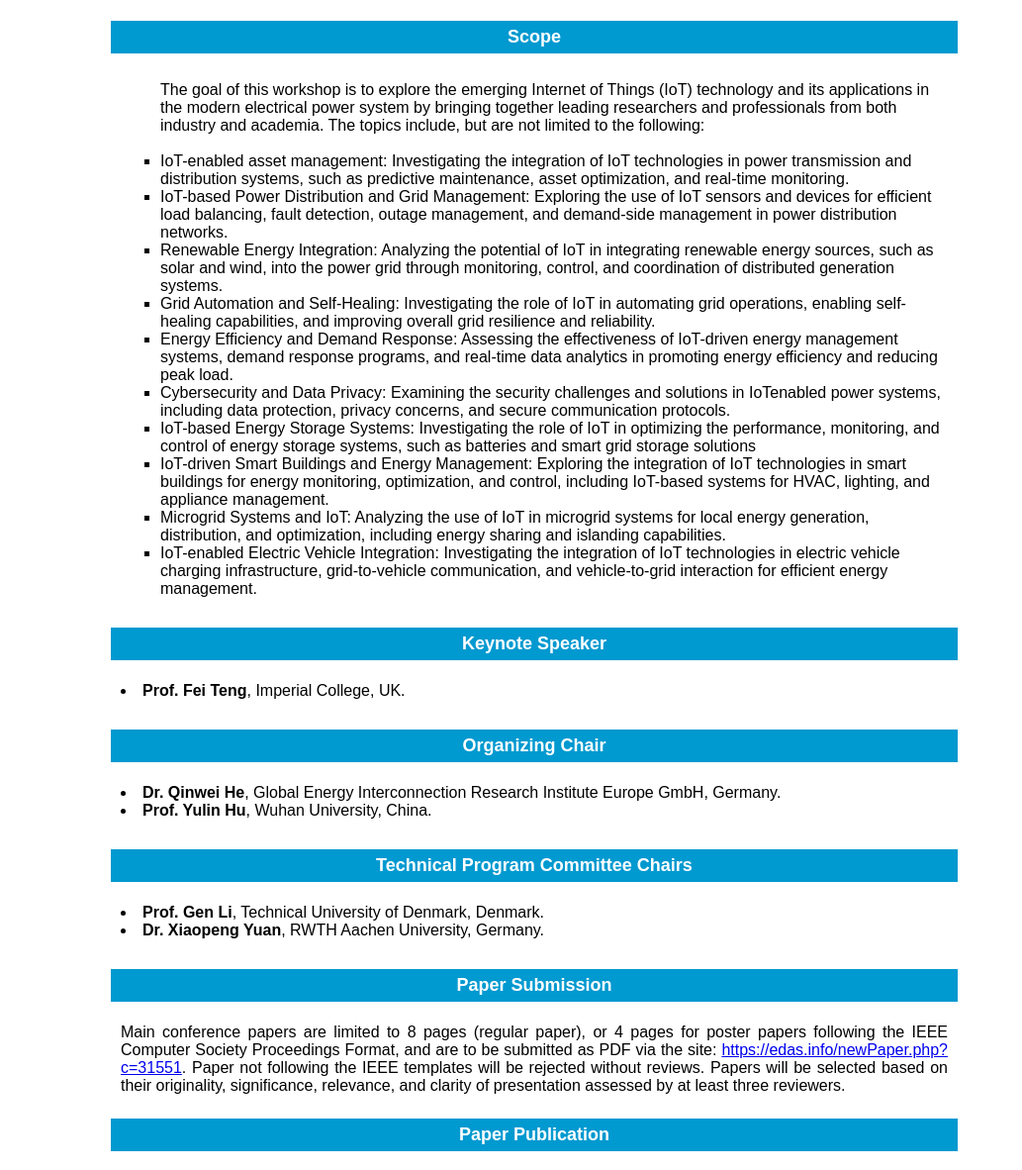
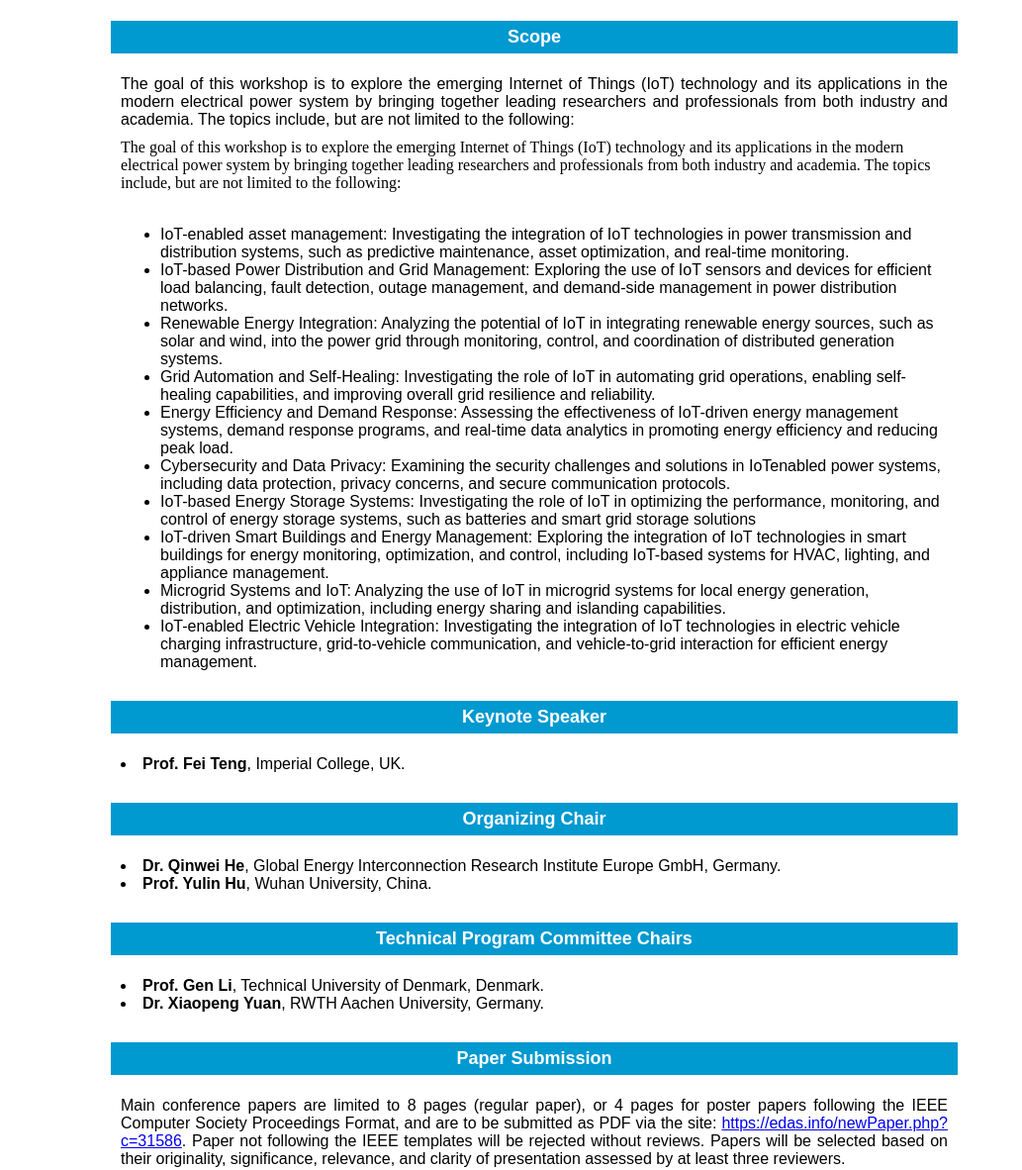
Before and after one commit to IoT-PS/IoT-PS-2023, a plain HTML site: page index.html in a window 1280 px wide. Shown: the part 595-1777 px from the top of the page at 99% size, 0-1033 px from the left. Drawn offline with Linux system fonts and the light colour scheme.

Commit message:
Update index.html

```diff
--- a/index.html
+++ b/index.html
@@ -216,13 +216,13 @@
                                 <td class="background-style" style="PADDING-RIGHT: 10px; PADDING-LEFT: 10px; PADDING-BOTTOM: 10px; PADDING-TOP: 10px">
                                     <p align="justify" style="margin-top: 10px; margin-bottom: 10px">
                                         <font face="Arial">
-
+ The goal of this workshop is to explore the emerging Internet of Things (IoT) technology and its applications in the modern electrical power system by bringing together leading researchers and professionals from both industry and academia. The topics include, but are not limited to the following:
                                         </font>
                                     </p>
-                                    <ul type="square">
+                                    The goal of this workshop is to explore the emerging Internet of Things (IoT) technology and its applications in the modern electrical power system by bringing together leading researchers and professionals from both industry and academia. The topics include, but are not limited to the following:
+                                  <br><br>
+                                    <ul>
                                         <font color="#000000" font="" face="Arial">
-                                          The goal of this workshop is to explore the emerging Internet of Things (IoT) technology and its applications in the modern electrical power system by bringing together leading researchers and professionals from both industry and academia. The topics include, but are not limited to the following:
-                                          <br><br>
                                             <li> IoT-enabled asset management: Investigating the integration of IoT technologies in power transmission and distribution systems, such as predictive maintenance, asset optimization, and real-time monitoring. </li>
                                             <li> IoT-based Power Distribution and Grid Management: Exploring the use of IoT sensors and devices for efficient load balancing, fault detection, outage management, and demand-side management in power distribution networks. </li>
                                             <li> Renewable Energy Integration: Analyzing the potential of IoT in integrating renewable energy sources, such as solar and wind, into the power grid through monitoring, control, and coordination of distributed generation systems. </li>
@@ -401,7 +401,7 @@ capabilities.</li>
         </font></b>
 -->
                                         <font color="#000000" face="Arial">
-                                            Main conference papers are limited to 8 pages (regular paper), or 4 pages for poster papers following the IEEE Computer Society Proceedings Format, and are to be submitted as PDF via the site: <a href="https://edas.info/newPaper.php?c=31551">https://edas.info/newPaper.php?c=31551</a>. Paper not following the IEEE templates will be rejected without reviews. Papers will be selected based on their originality, significance, relevance, and clarity of presentation assessed by at least three reviewers.
+                                            Main conference papers are limited to 8 pages (regular paper), or 4 pages for poster papers following the IEEE Computer Society Proceedings Format, and are to be submitted as PDF via the site: <a href="https://edas.info/newPaper.php?c=31586">https://edas.info/newPaper.php?c=31586</a>. Paper not following the IEEE templates will be rejected without reviews. Papers will be selected based on their originality, significance, relevance, and clarity of presentation assessed by at least three reviewers.
 
                                         </font>
                                     </p>
```
